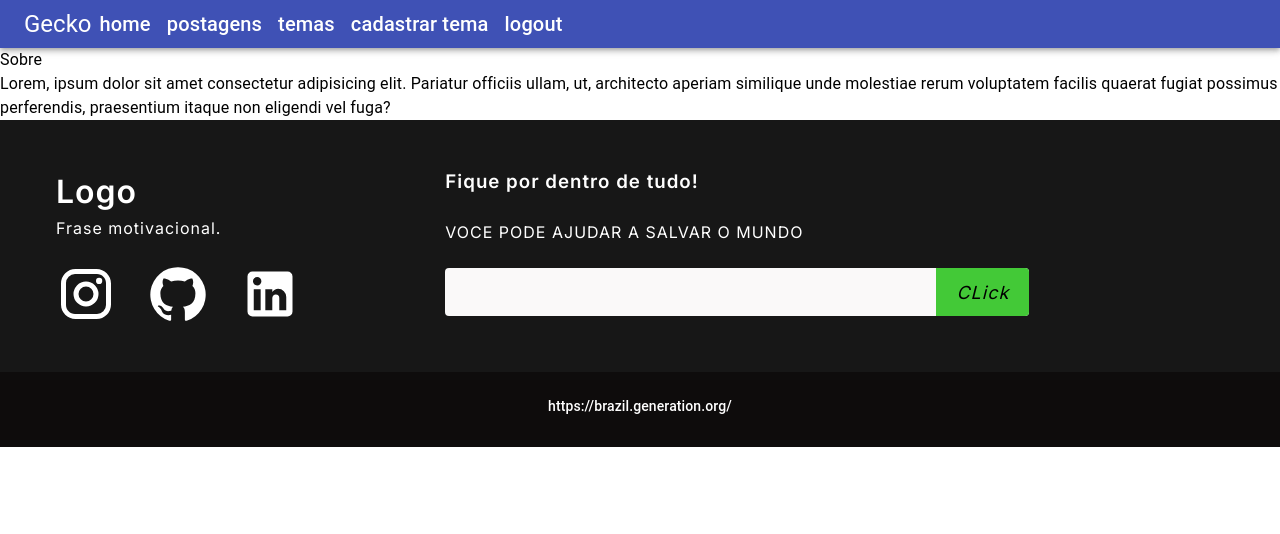
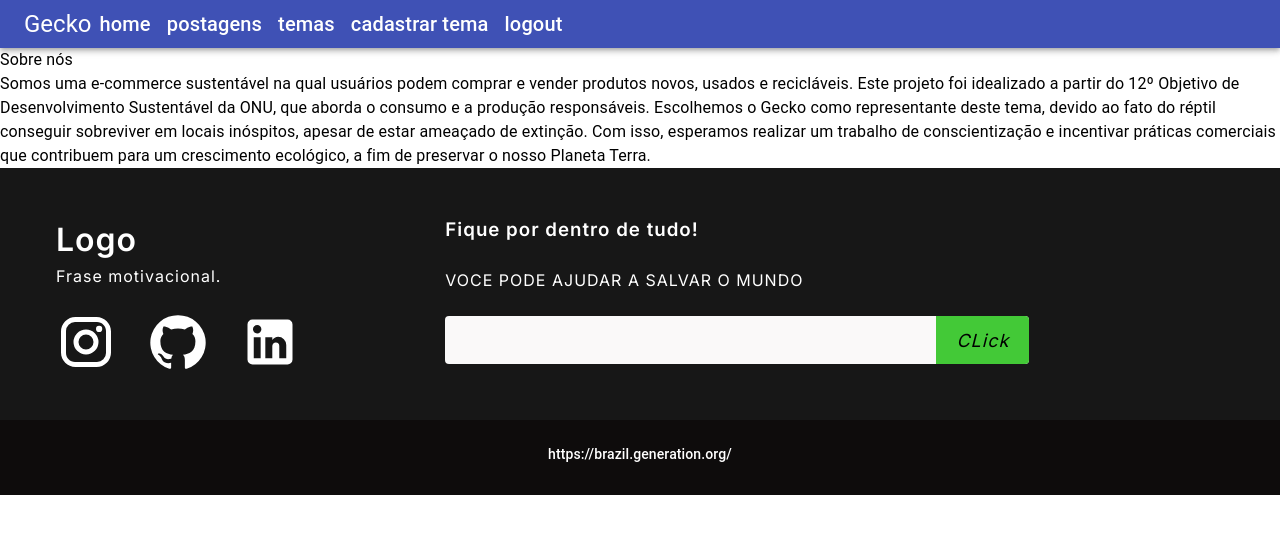
Before and after one commit to ProjetoGecko/frontend, a React (Vite) app: page /sobre in a window 1280 px wide. Shown: the top 534 px of the page. Built offline with nearby package versions, Linux system fonts and the light colour scheme.

Commit message:
Criação do 'Sobre Nós'

```diff
--- a/src/pages/Sobre/Sobre.tsx
+++ b/src/pages/Sobre/Sobre.tsx
@@ -7,10 +7,10 @@ function Sobre() {
     return (
         <>
             <Grid container>
-                <Typography>Sobre</Typography>
+                <Typography>Sobre nós</Typography>
 
                 <Grid item container xs={12}>
-                    <Typography>Lorem, ipsum dolor sit amet consectetur adipisicing elit. Pariatur officiis ullam, ut, architecto aperiam similique unde molestiae rerum voluptatem facilis quaerat fugiat possimus perferendis, praesentium itaque non eligendi vel fuga?</Typography>
+                    <Typography>Somos uma e-commerce sustentável na qual usuários podem comprar e vender produtos novos, usados e recicláveis. Este projeto foi idealizado a partir do 12º Objetivo de Desenvolvimento Sustentável da ONU, que aborda o consumo e a produção responsáveis. Escolhemos o Gecko como representante deste tema, devido ao fato do réptil conseguir sobreviver em locais inóspitos, apesar de estar ameaçado de extinção. Com isso, esperamos realizar um trabalho de conscientização e incentivar práticas comerciais que contribuem para um crescimento ecológico, a fim de preservar o nosso Planeta Terra.</Typography>
                 </Grid>
             </Grid>
         </>
```
